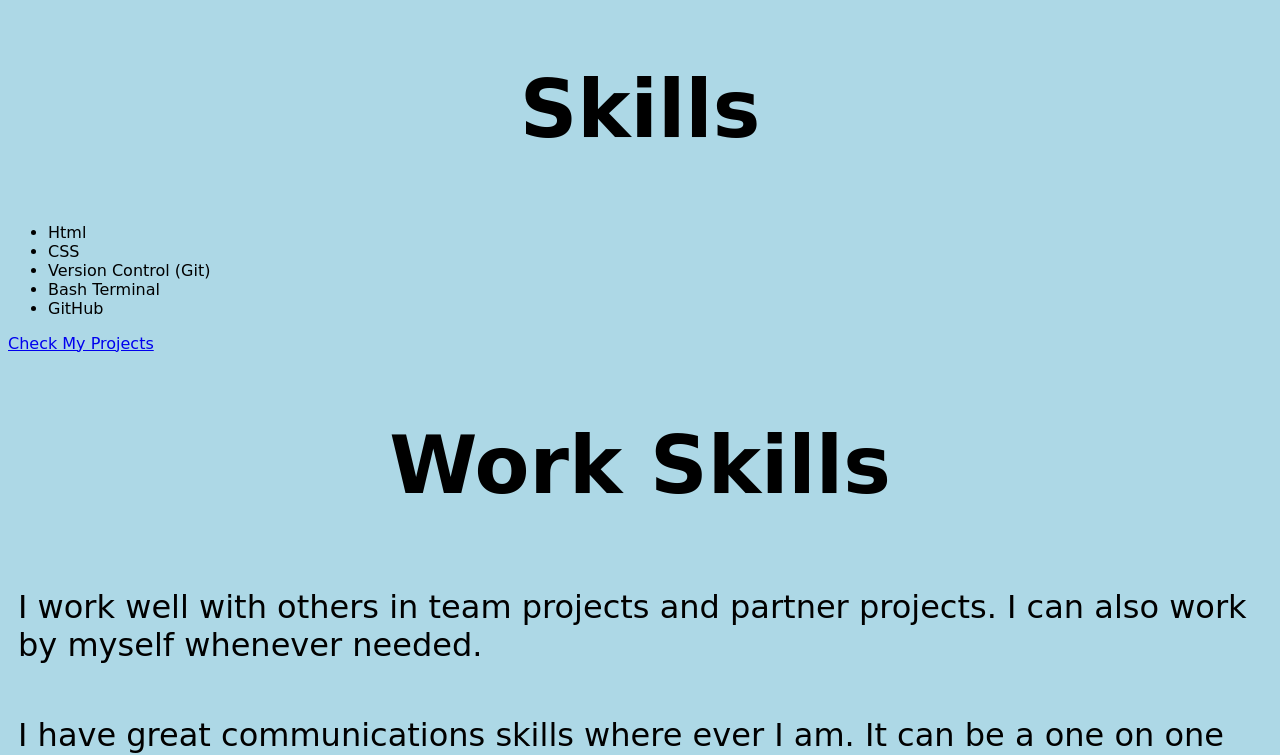
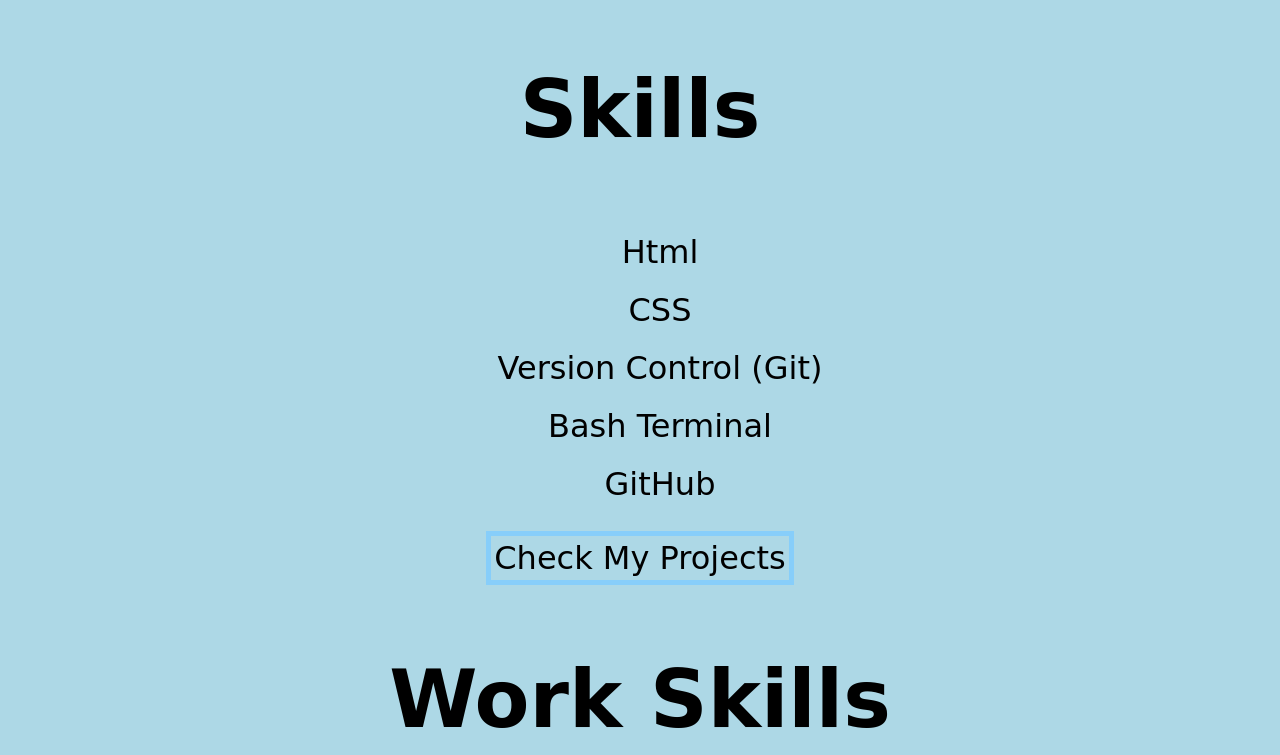
Before and after one commit to zachlehman99/zachlehman99.github.io, a plain HTML site: page pages/resume.html in a window 1280 px wide. Shown: the part 1081-1836 px from the top of the page. Drawn offline with Linux system fonts and the light colour scheme; a web font is replaced by a local one.

Commit message:
Resume page finished

```diff
--- a/pages/resume.html
+++ b/pages/resume.html
@@ -42,14 +42,17 @@
   <article class="resume-article">
     <h2 id="things-i-know" class="resume"> Skills </h2>
     <ul>
-      <li> Html </li>
-      <li> CSS </li>
-      <li> Version Control (Git) </li>
-      <li> Bash Terminal </li>
-      <li> GitHub </li>
+      <li>Html</li>
+      <li>CSS</li>
+      <li>Version Control (Git)</li>
+      <li>Bash Terminal</li>
+      <li>GitHub</li>
     </ul>
-    <a href="projects.html"> Check My Projects </a>
   </article>
+
+  <section class="resume-project">
+    <a href="projects.html">Check My Projects</a>
+  </section>
 
   <article class="resume-article">
     <h2 id="work-skills" class="resume">Work Skills </h2>
--- a/pages/style.css
+++ b/pages/style.css
@@ -46,7 +46,7 @@ nav {
   text-decoration: none;
 }
 
-a:hover, nav a:hover, .top:hover, #fixed:hover, .sidebar a:hover {
+a:hover, nav a:hover, .top:hover, #fixed:hover, .sidebar a:hover, .resume-project a:hover {
   color: blue;
   background: lightblue;
 }
@@ -114,12 +114,28 @@ article h3 {
   top: 0;
   z-index: 1;
   background-color: lightskyblue;
+  border-radius: 10px;
   padding-bottom: 15px;
   padding-top: 0px;
   font-size: 2em;
 }
 
+.resume-article, .resume-project {
+  text-align: center;
+}
 
+.resume-article li, .resume-project {
+  list-style: none;
+  font-size: 2em;
+  padding: 10px;
+}
+
+.resume-project a {
+  text-decoration: none;
+  color: black;
+  border: solid 5px lightskyblue;
+  padding: 3px;
+}
 
 footer {
   background-color: lightskyblue;
```
Lines whose indentation alone changed are shown as unchanged.
